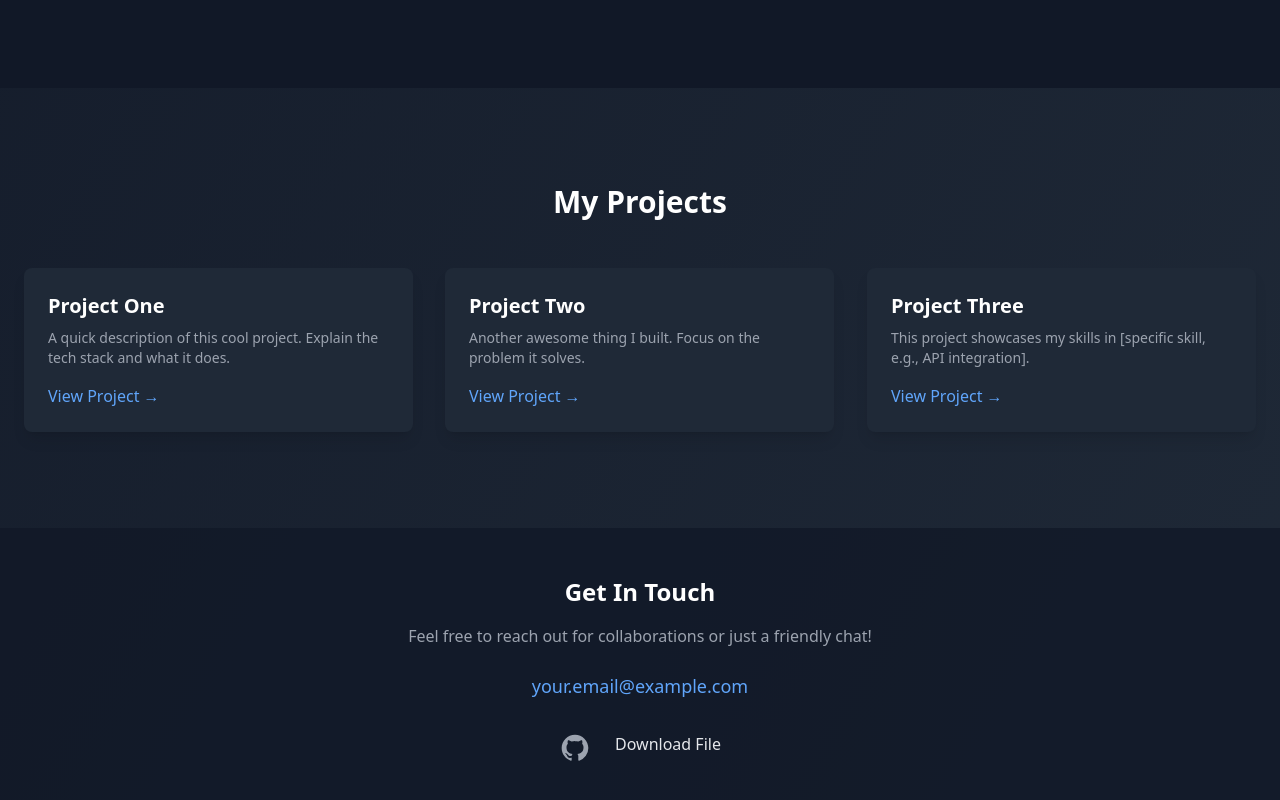
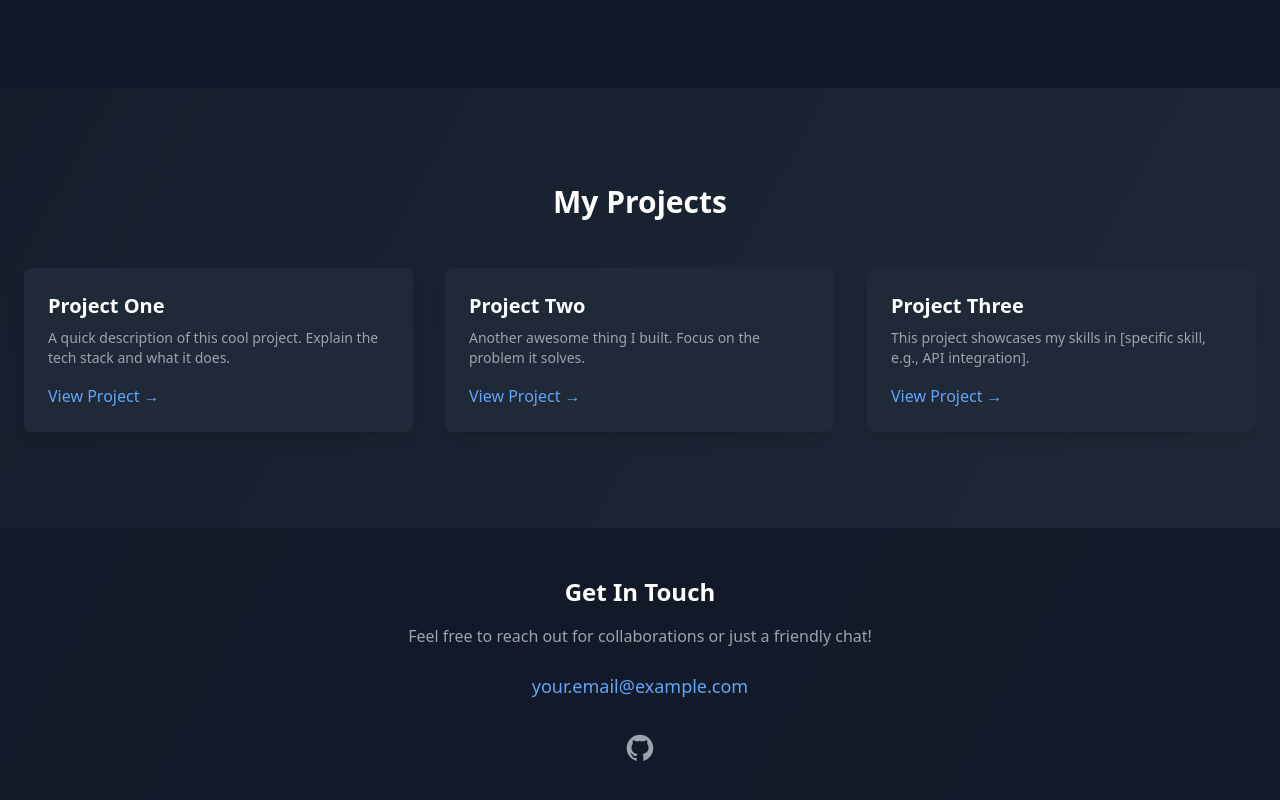
Before and after one commit to Agarva-ui/Portfolio, a website: page index.html in a window 1280 px wide. Shown: the part 1512-2312 px from the top of the page. Drawn offline with nearby package versions, Linux system fonts and the light colour scheme.

Commit message:
Update index.html

```diff
--- a/index.html
+++ b/index.html
@@ -128,7 +128,7 @@
                     <svg class="w-8 h-8" fill="currentColor" viewBox="0 0 24 24" aria-hidden="true"><path fill-rule="evenodd" d="M12 2C6.477 2 2 6.477 2 12c0 4.418 2.865 8.168 6.839 9.49.5.092.682-.217.682-.482 0-.237-.009-.868-.014-1.703-2.782.605-3.369-1.343-3.369-1.343-.454-1.158-1.11-1.466-1.11-1.466-.908-.62.069-.608.069-.608 1.003.07 1.531 1.032 1.531 1.032.892 1.53 2.341 1.088 2.91.832.092-.647.35-1.088.636-1.338-2.22-.253-4.555-1.113-4.555-4.951 0-1.093.39-1.988 1.031-2.688-.103-.253-.446-1.272.098-2.65 0 0 .84-.27 2.75 1.026A9.564 9.564 0 0112 6.844c.85.004 1.705.115 2.504.337 1.909-1.296 2.747-1.027 2.747-1.027.546 1.379.203 2.398.1 2.651.64.7 1.03 1.595 1.03 2.688 0 3.848-2.338 4.695-4.566 4.942.359.308.678.92.678 1.852 0 1.338-.012 2.419-.012 2.747 0 .268.18.58.688.482A10.001 10.001 0 0022 12c0-5.523-4.477-10-10-10z" clip-rule="evenodd" /></svg>
                 </a>
                 <!-- LinkedIn Icon -->
-               <a href="Lab 2-Markup Languages XHTML" download>Download File</a>
+
             </div>
         </div>
     </footer>
```
